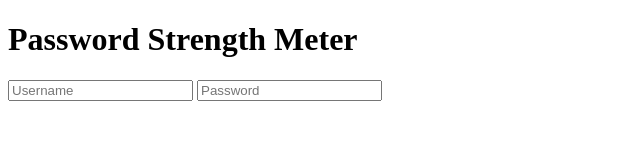
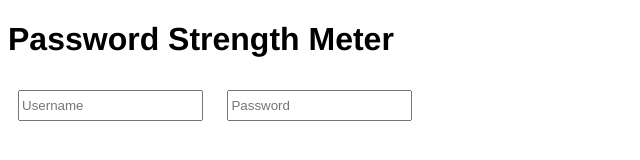
Before and after one commit to caitlindaitch/passwordStrengthMeter, a plain HTML site: page index.html in a window 1280 px wide. Shown: the whole page, without its empty margins (0-640 px from the left). Drawn offline with Linux system fonts and the light colour scheme.

Commit message:
Readme update

```diff
--- a/index.html
+++ b/index.html
@@ -2,13 +2,13 @@
 <html>
 	<head>
 		<meta charset="utf-8">
-		<link rel="stylesheet" href="style.css" />
+		<link rel="stylesheet" href="passwordMeter.css" />
 		<title>Password Strength</title>
 	</head>
 	<body>
 		<h1>Password Strength Meter</h1>
 		<input id="username" placeholder="Username" />
-		<input id="password" data-password="true" placeholder="Password" />
+		<input id="password" placeholder="Password" />
 		<div class="rating"></div>
 		<script src="passwordMeter.js"></script>
 	</body>
```
Also changed, not shown: 1 other file.
